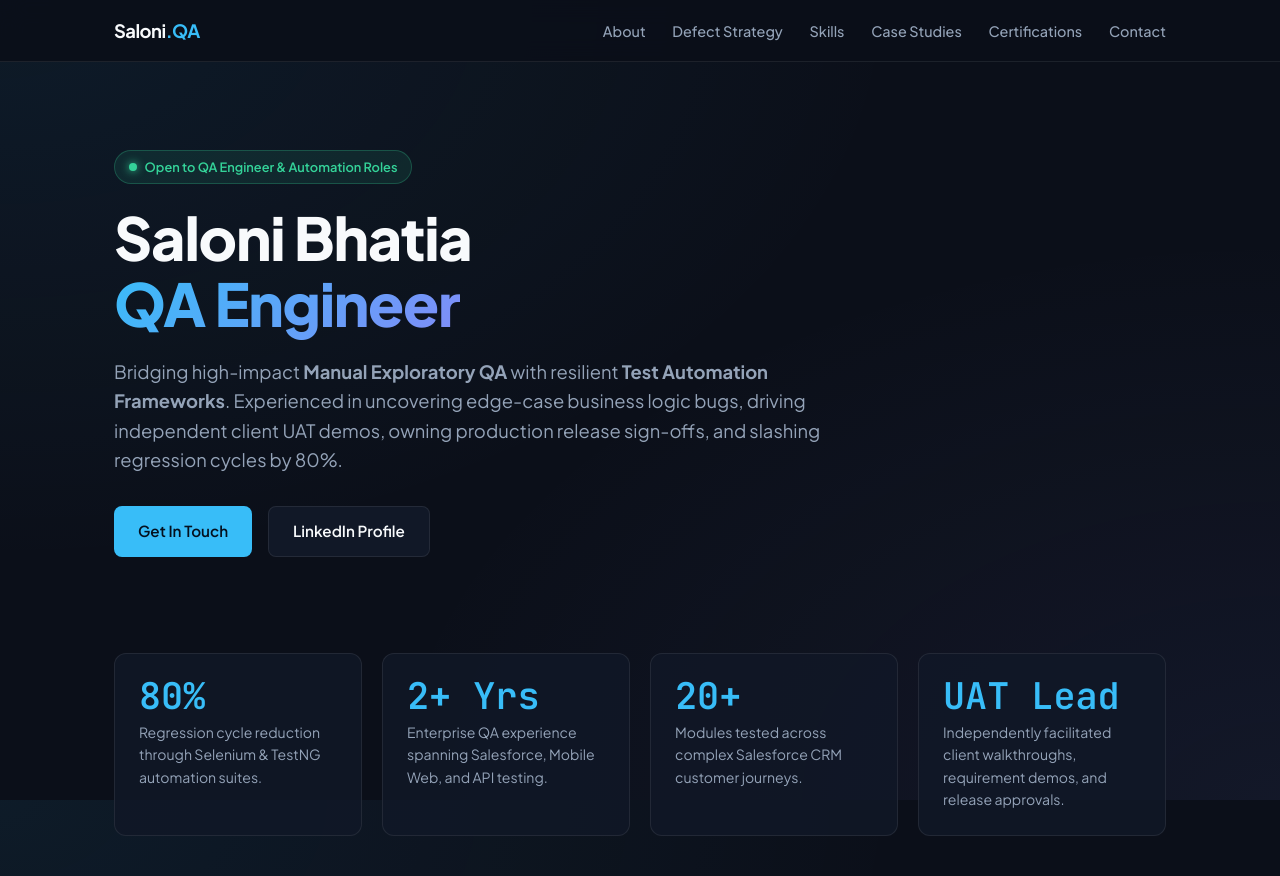
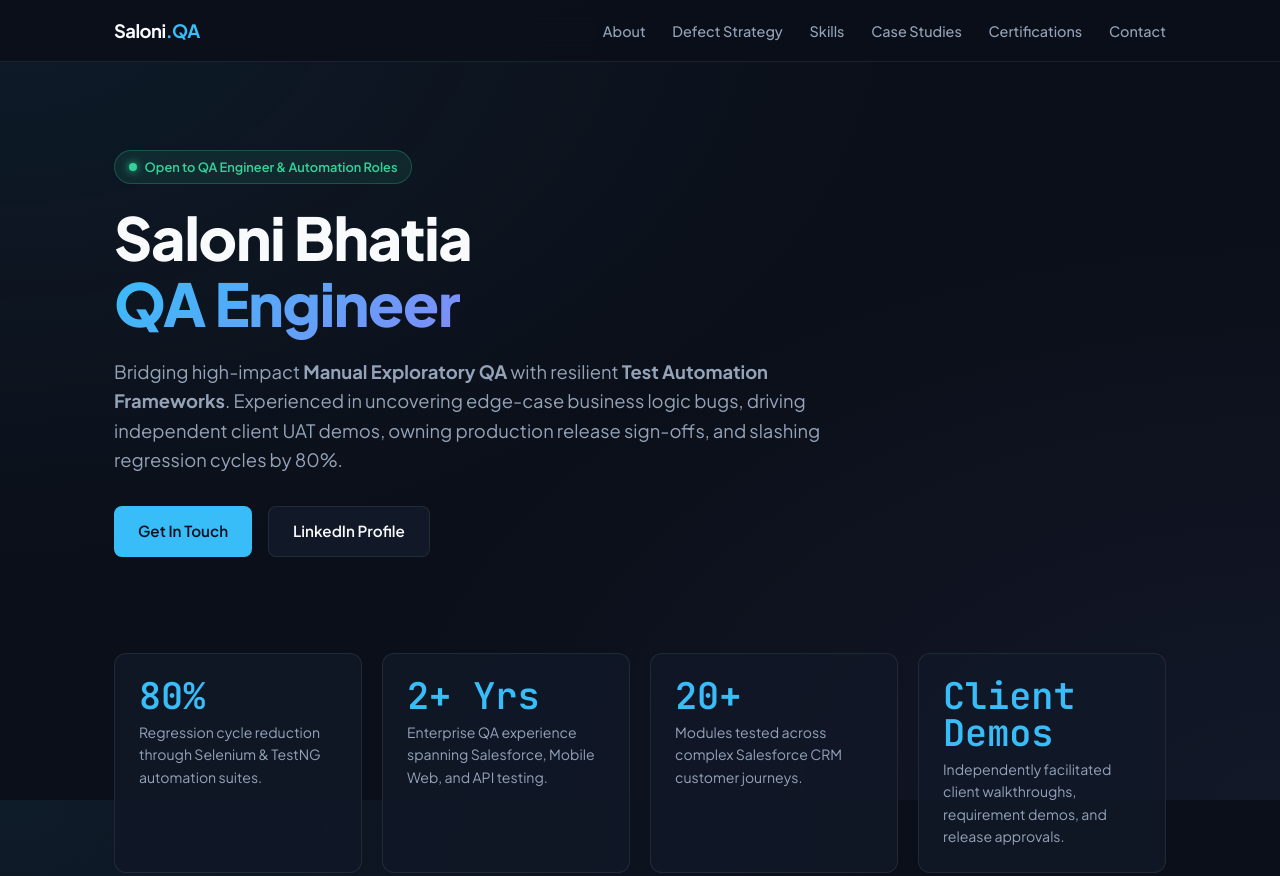
Before and after one commit to saloni032/Saloni-portfolio, a plain HTML site: page index.html in a window 1280 px wide. Shown: the top 876 px of the page. Drawn offline with Linux system fonts and the light colour scheme.

Commit message:
Update index.html

```diff
--- a/index.html
+++ b/index.html
@@ -487,7 +487,7 @@
         <div class="metric-desc">Modules tested across complex Salesforce CRM customer journeys.</div>
       </div>
       <div class="metric-card">
-        <div class="metric-num">UAT Lead</div>
+        <div class="metric-num">Client Demos</div>
         <div class="metric-desc">Independently facilitated client walkthroughs, requirement demos, and release approvals.</div>
       </div>
     </div>
```
